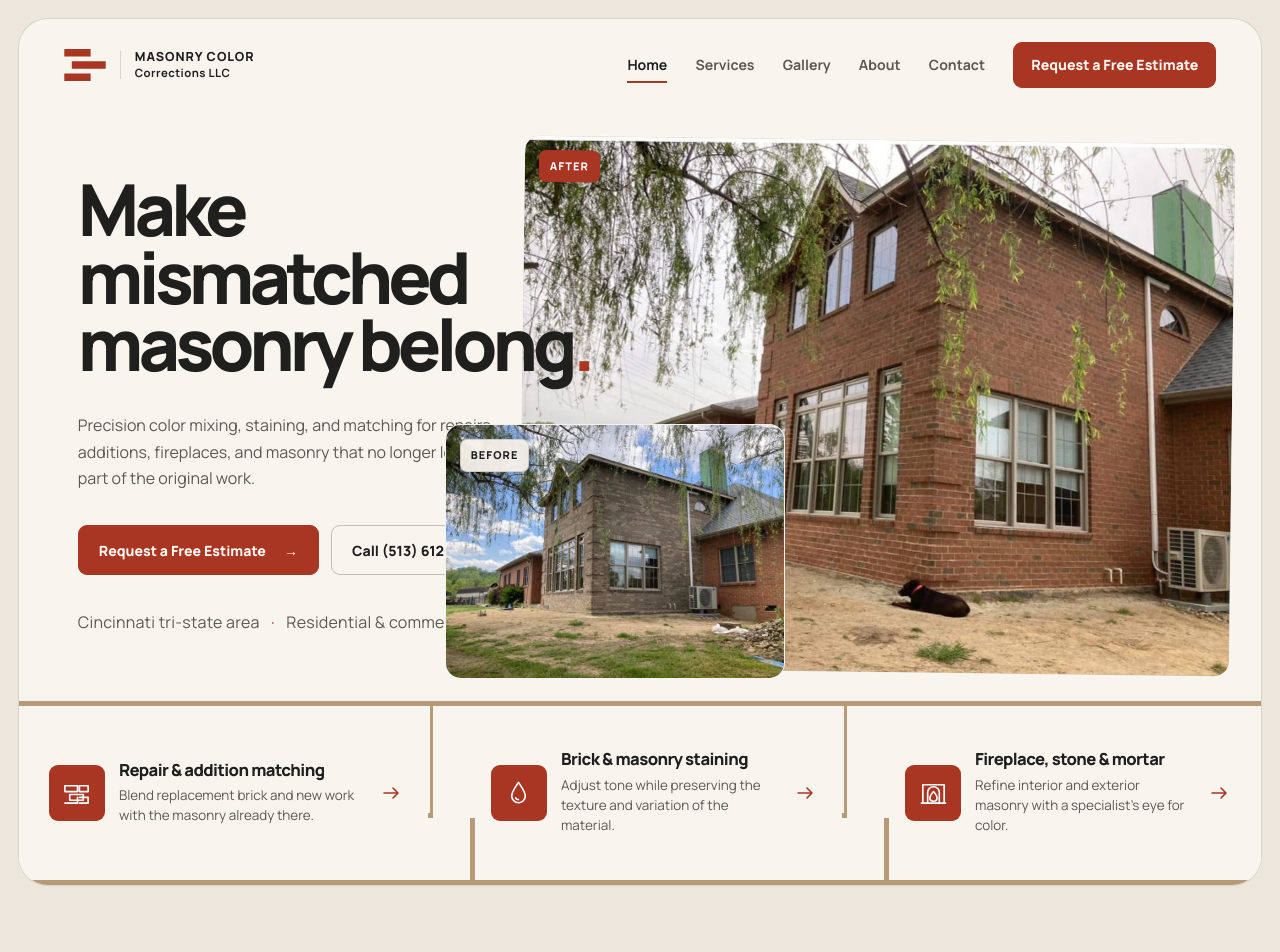
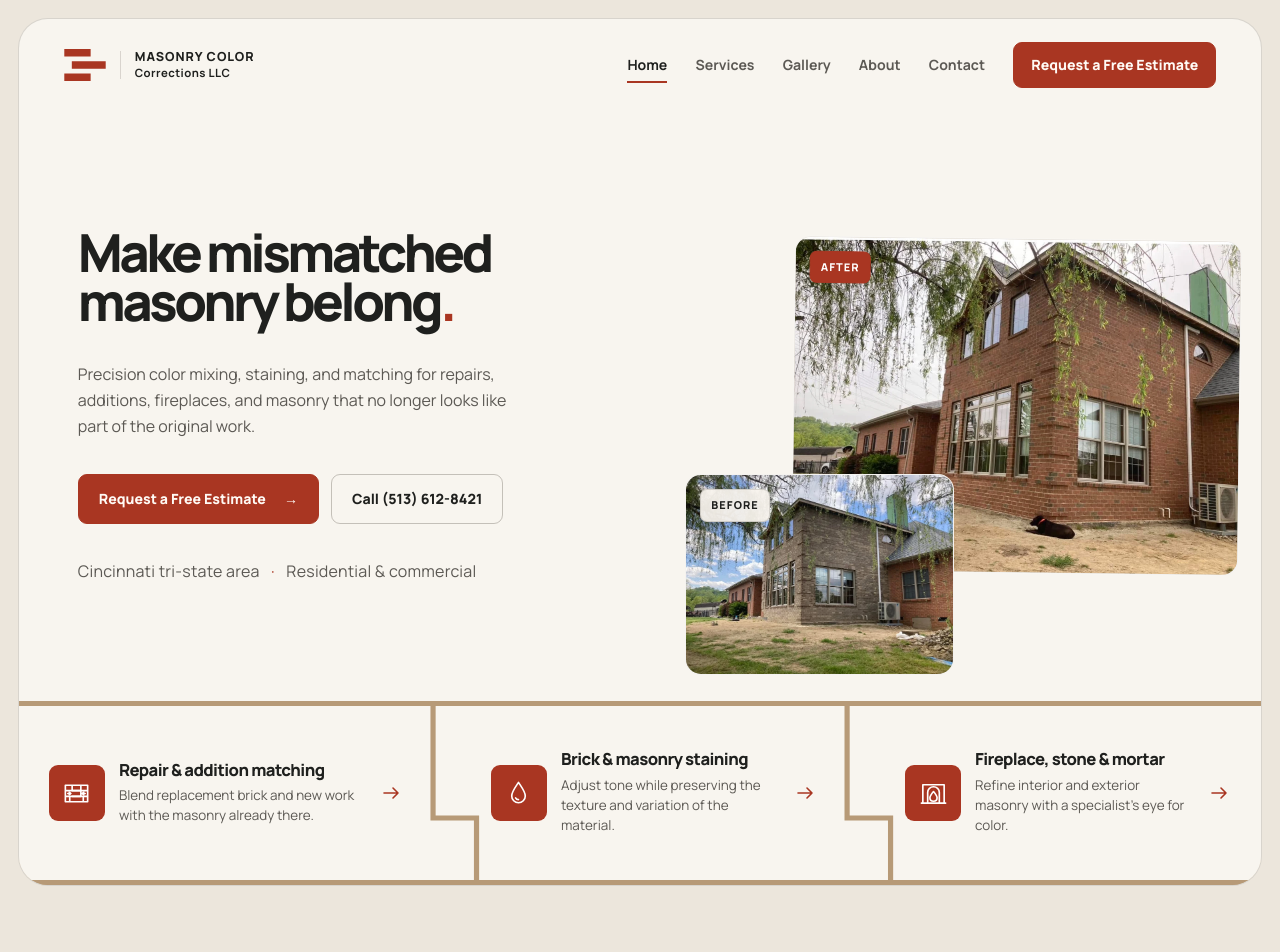
Before and after one commit to ocnbtl/projectjimsite, a Next.js app: page / in a window 1280 px wide. Shown: the top 952 px of the page. Built offline with nearby package versions, Linux system fonts and the light colour scheme; no server answers.

Commit message:
Stabilize responsive masonry layouts

```diff
--- a/app/globals.css
+++ b/app/globals.css
@@ -934,12 +934,21 @@ img {
 }
 
 .footer-inner {
+  column-gap: clamp(80px, 7vw, 120px);
   display: grid;
-  gap: clamp(64px, 8vw, 140px);
   grid-template-columns: repeat(3, minmax(0, 1fr));
   margin-inline: auto;
-  max-width: 1760px;
-  padding: 76px 24px 34px;
+  padding-block: 76px 34px;
+  row-gap: 64px;
+  width: min(1760px, calc(100% - 40px));
+}
+
+.footer-brand,
+.footer-inner > div:not(.footer-legal),
+.footer-nav,
+.footer-contact {
+  min-width: 0;
+  width: 100%;
 }
 
 .site-footer .brand-name {
@@ -1172,6 +1181,7 @@ img {
   }
 
   .footer-inner {
+    column-gap: clamp(48px, 7vw, 72px);
     grid-template-columns: 1fr 1fr;
   }
 
@@ -1313,8 +1323,9 @@ img {
   }
 
   .footer-inner {
+    gap: 48px;
     grid-template-columns: 1fr;
-    padding-inline: 20px;
+    width: calc(100% - 40px);
   }
 
   .footer-brand,
--- a/app/home.module.css
+++ b/app/home.module.css
@@ -16,6 +16,7 @@
 }
 
 .heroCopy h1 {
+  font-size: clamp(2.65rem, 4.1vw, 5.85rem);
   max-width: 580px;
 }
 
@@ -23,7 +24,12 @@
   max-width: 440px;
 }
 
-.heroCopy h1 span {
+.heroHeadlineLine {
+  display: block;
+  white-space: nowrap;
+}
+
+.heroCopy h1 .heroDot {
   color: var(--clay);
 }
 
@@ -45,7 +51,7 @@
   grid-row: 1;
   margin: 0;
   min-height: 0;
-  overflow: visible;
+  overflow: hidden;
   position: relative;
 }
 
@@ -60,21 +66,18 @@
 
 .heroAfter {
   aspect-ratio: 4 / 3;
-  height: calc(100% - 56px);
-  right: 28px;
-  top: 28px;
-  transform: rotate(0.7deg);
+  right: clamp(20px, 1.6vw, 32px);
+  top: 50%;
+  transform: translateY(-50%) rotate(0.7deg);
   transform-origin: center;
-  width: auto;
+  width: min(75%, 880px);
 }
 
 .heroBefore {
-  --before-width: clamp(340px, 24vw, 560px);
-
   aspect-ratio: 4 / 3;
-  bottom: clamp(20px, 1.7vw, 28px);
-  left: clamp(-360px, -15vw, -220px);
-  width: var(--before-width);
+  bottom: clamp(22px, 2vw, 34px);
+  left: clamp(20px, 1.6vw, 32px);
+  width: min(45%, 520px);
   z-index: 2;
 }
 
@@ -108,7 +111,7 @@
 }
 
 .heroServices {
-  background: var(--sample);
+  background: var(--buff);
   border-block: 5px solid var(--buff);
   display: grid;
   grid-column: 1 / -1;
@@ -119,7 +122,7 @@
 
 .heroServices a {
   align-items: center;
-  background: transparent;
+  background: var(--sample);
   color: var(--soot);
   display: grid;
   gap: 18px;
@@ -148,13 +151,13 @@
 .heroServices a:not(:last-child)::before {
   clip-path: polygon(
     0 0,
-    calc(100% - 42px) 0,
-    calc(100% - 42px) calc(100% - 62px),
+    89.5% 0,
+    89.5% calc(100% - 62px),
     100% calc(100% - 62px),
     100% 100%,
     0 100%
   );
-  right: -42px;
+  right: -10.5%;
 }
 
 .heroServices a:not(:first-of-type)::before {
@@ -162,8 +165,8 @@
     0 0,
     100% 0,
     100% 100%,
-    42px 100%,
-    42px calc(100% - 62px),
+    10.5% 100%,
+    10.5% calc(100% - 62px),
     0 calc(100% - 62px)
   );
 }
@@ -171,15 +174,15 @@
 .heroServices a:not(:first-of-type):not(:last-of-type)::before {
   clip-path: polygon(
     0 0,
-    calc(100% - 42px) 0,
-    calc(100% - 42px) calc(100% - 62px),
+    89.5% 0,
+    89.5% calc(100% - 62px),
     100% calc(100% - 62px),
     100% 100%,
-    42px 100%,
-    42px calc(100% - 62px),
+    10.5% 100%,
+    10.5% calc(100% - 62px),
     0 calc(100% - 62px)
   );
-  right: -42px;
+  right: -10.5%;
 }
 
 .heroServices a:hover::before {
@@ -250,28 +253,18 @@
   z-index: 2;
 }
 
-.heroServices a:not(:last-child) .serviceArrow::before,
-.heroServices a:not(:last-child) .serviceArrow::after {
-  content: "";
+.serviceSeams {
+  display: block;
+  fill: none;
+  height: 100%;
+  inset: 0;
   pointer-events: none;
   position: absolute;
-  z-index: 4;
-}
-
-.heroServices a:not(:last-child) .serviceArrow::before {
-  border-right: 5px solid var(--buff);
-  bottom: 62px;
-  right: -2px;
-  top: 0;
-}
-
-.heroServices a:not(:last-child) .serviceArrow::after {
-  border-right: 5px solid var(--buff);
-  border-top: 5px solid var(--buff);
-  bottom: -5px;
-  height: 67px;
-  right: -42px;
-  width: 42px;
+  stroke: var(--buff);
+  stroke-width: 5;
+  vector-effect: non-scaling-stroke;
+  width: 100%;
+  z-index: 5;
 }
 
 .serviceArrow svg {
@@ -338,6 +331,9 @@
 
 .materialLabel {
   border-top: 1px solid var(--joint);
+  display: grid;
+  grid-template-rows: auto 1fr;
+  height: clamp(118px, 8vw, 132px);
   padding: clamp(18px, 2vw, 30px);
 }
 
@@ -611,31 +607,15 @@
 
 @media (max-width: 1200px) {
   .hero {
-    grid-template-columns: minmax(390px, 0.9fr) minmax(0, 1.1fr);
+    grid-template-columns: repeat(2, minmax(0, 1fr));
   }
 
-  .heroVisual {
-    display: grid;
-    gap: clamp(14px, 1.6vw, 22px);
-    grid-template-columns: minmax(150px, 0.36fr) minmax(0, 1fr);
-    padding: clamp(18px, 2vw, 24px);
+  .heroCopy {
+    padding-inline: clamp(34px, 4vw, 52px);
   }
 
-  .heroAfter,
-  .heroBefore {
-    aspect-ratio: auto;
-    inset: auto;
-    position: relative;
-    transform: none;
-    width: auto;
-  }
-
-  .heroAfter {
-    height: 100%;
-  }
-
-  .heroBefore {
-    align-self: end;
+  .heroCopy h1 {
+    max-width: none;
   }
 
   .serviceCopy {
@@ -714,6 +694,7 @@
     height: auto;
     inset: 22px;
     position: absolute;
+    transform: none;
     width: auto;
   }
 
@@ -750,8 +731,7 @@
     inset: 0;
   }
 
-  .heroServices a:not(:last-child) .serviceArrow::before,
-  .heroServices a:not(:last-child) .serviceArrow::after {
+  .serviceSeams {
     display: none;
   }
 
@@ -799,11 +779,7 @@
   }
 
   .heroCopy h1 {
-    font-size: clamp(2.75rem, 12.5vw, 3.65rem);
-  }
-
-  .heroCopy h1 br {
-    display: none;
+    font-size: clamp(2rem, 9.5vw, 3rem);
   }
 
   .heroUtility {
@@ -923,6 +899,12 @@
   }
 }
 
+@media (max-width: 360px) {
+  .heroBefore {
+    bottom: 56px;
+  }
+}
+
 @media (prefers-reduced-motion: reduce) {
   .heroServices a,
   .serviceArrow {
--- a/app/page.tsx
+++ b/app/page.tsx
@@ -65,7 +65,8 @@ function ServiceIcon({ name }: { name: ServiceIconName }) {
 
   return (
     <svg viewBox="0 0 32 32" role="presentation">
-      <path d="M4 8h13v6H4zM19 8h9v6h-9zM9 17h14v6H9zM4 26h13v-6M19 20h9v6h-9" />
+      <path d="M4.5 7.5h23v17h-23zM4.5 13h23M4.5 19h23M11.5 7.5V13M20.5 7.5V13M9 19v5.5M23 19v5.5" />
+      <path d="M11.5 13h9v6h-9M7 16h3.2M8.5 14.5 10.2 16 8.5 17.5M25 16h-3.2M23.5 14.5 21.8 16l1.7 1.5" />
     </svg>
   );
 }
@@ -122,9 +123,10 @@ export default function HomePage() {
       <section className={`hero home-shell ${styles.hero}`}>
         <div className={`hero-copy ${styles.heroCopy}`}>
           <h1>
-            Make mismatched
-            <br />
-            {" "}masonry belong<span aria-hidden="true">.</span>
+            <span className={styles.heroHeadlineLine}>Make mismatched</span>
+            <span className={styles.heroHeadlineLine}>
+              masonry belong<span className={styles.heroDot}>.</span>
+            </span>
           </h1>
           <p>
             Precision color mixing, staining, and matching for repairs, additions, fireplaces,
@@ -189,6 +191,16 @@ export default function HomePage() {
               </span>
             </Link>
           ))}
+          <svg
+            className={styles.serviceSeams}
+            viewBox="0 0 1200 174"
+            preserveAspectRatio="none"
+            aria-hidden="true"
+            focusable="false"
+          >
+            <path d="M400 0v112h42v62" />
+            <path d="M800 0v112h42v62" />
+          </svg>
         </div>
       </section>
 
--- a/app/services/page.tsx
+++ b/app/services/page.tsx
@@ -27,7 +27,7 @@ const faqs = [
   {
     question: "What should I send with an estimate request?",
     answer:
-      "You do not need a complete photo set. If you have them, one or two wide views and a few close-ups are helpful, along with the project location and a short description of what changed.",
+      "Helpful photos make it easier to understand the project before we follow up. If you have them, include one or two wide views, a few close-ups, the project location, and a short description of what changed.",
   },
   {
     question: "Is color correction the same as painting masonry?",
--- a/content/projects.ts
+++ b/content/projects.ts
@@ -18,7 +18,7 @@ export const projects: Project[] = [
     title: "Addition color integration",
     category: "Exterior brick · large-scale matching",
     summary:
-      "A newer brick section looked noticeably grayer and more uniform beside the home’s original red masonry. The finished color relationship brings the addition into the warmer character of the surrounding elevations.",
+      "A newer brick section looked noticeably grayer beside the home’s original red masonry. MCC warmed and varied the newer brick so it fits more naturally with the rest of the facade.",
     before: "/images/projects/aligned/addition-before.webp",
     after: "/images/projects/aligned/addition-after.webp",
     beforeAlt:
```
Also changed, not shown: app/gallery/page.module.css (+23 -0 lines), app/gallery/page.tsx (+5 -3 lines).
